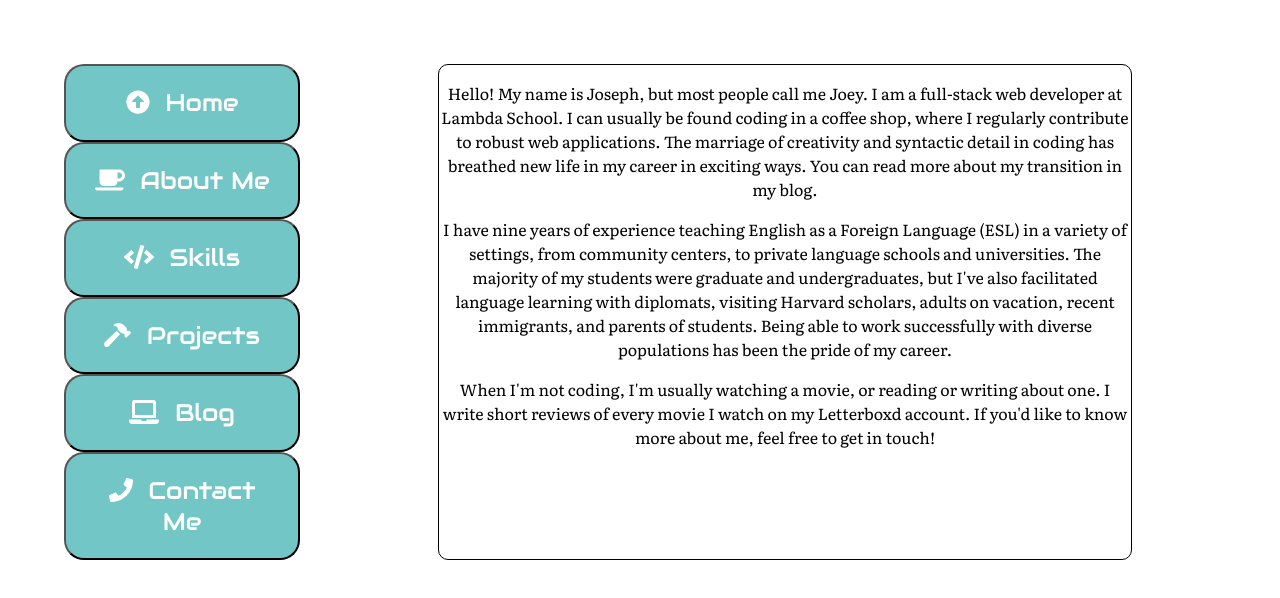
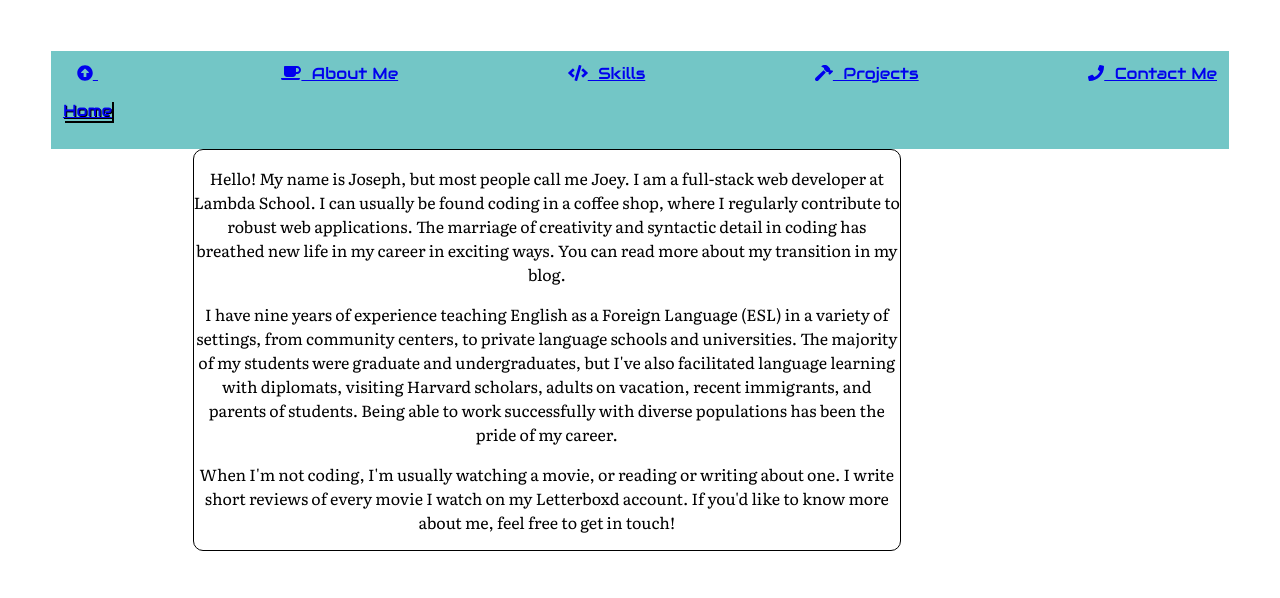
Before and after one commit to zeravenyoej/portfolio, a React (Create React App) app: page /about in a window 1280 px wide. Shown: the top 598 px of the page. Built offline with nearby package versions, Linux system fonts and the light colour scheme; a web font is replaced by a local one.

Commit message:
restructured container files

```diff
--- a/src/App.js
+++ b/src/App.js
@@ -1,13 +1,12 @@
 import React from 'react';
 import { Route } from 'react-router-dom';
 import './App.css';
-import {MainContainer} from './components/Containers';
-import NavBar from './components/NavBar';
+import styled from 'styled-components';
+import NavBarSide from './components/NavBarSide';
 import Home from './components/Home';
 import About from './components/About';
 import Skills from './components/Skills';
 import Projects from './components/Projects';
-import Blog from './components/Blog';
 import Contact from './components/Contact';
 import { library } from '@fortawesome/fontawesome-svg-core';
 import { fab } from '@fortawesome/free-brands-svg-icons';
@@ -17,15 +16,23 @@ library.add(fab, faFilm, faCoffee, faGraduationCap, faArrowAltCircleUp, faCode,
 
 
 function App() {
+
+  const MainContainer = styled.div`
+    margin: auto;
+    padding: 4%;
+    display: flex;
+    flex-direction: row;
+    justify-content: space-evenly;
+`;
+
   return (
     <div className="App">
       <MainContainer>
-        <Route path='/' render={(props)=><NavBar {...props}/>}/>
+        <Route exact path='/' render={(props)=><NavBarSide {...props}/>}/>
         <Route exact path='/' render={(props)=><Home {...props}/>}/>
         <Route path='/about' render={(props)=><About {...props}/>}/>
         <Route path='/skills' render={(props)=><Skills {...props}/>}/>
         <Route path='/projects' render={(props)=><Projects {...props}/>}/>
-        <Route path='/blog' render={(props)=><Blog {...props}/>}/>
         <Route path='/contact' render={(props)=><Contact {...props}/>}/>
       </MainContainer>
     </div>
--- a/src/components/About.js
+++ b/src/components/About.js
@@ -1,7 +1,10 @@
 import React from 'react';
 import styled from 'styled-components';
+import NavBarTop from './NavBarTop';
+
 
 function About () {
+
     const StyledDiv = styled.div`
         background: white;
         border: 1px solid black;
@@ -10,10 +13,10 @@ function About () {
         font-family: 'Raleway', sans-serif;
         font-family: 'Literata', serif;
         margin-left: 12%;
-
     `;
-
     return (
+        <div>
+            <NavBarTop/>
             <StyledDiv>
                 <p>Hello! My name is Joseph, but most people call me Joey. I am a full-stack web developer at Lambda School.
                 I can usually be found coding in a coffee shop, where I regularly contribute to robust web applications.
@@ -27,6 +30,7 @@ function About () {
                 <p>When I'm not coding, I'm usually watching a movie, or reading or writing about one. I write short reviews
                 of every movie I watch on my Letterboxd account. If you'd like to know more about me, feel free to get in touch! </p>
             </StyledDiv>
+        </div>
         );
 };
 
--- a/src/components/Blog.js
+++ /dev/null
@@ -1,11 +0,0 @@
-import React from 'react';
-
-
-function Blog () {
-
-    return (
-        <h1>hi</h1>
-    );
-};
-
-export default Blog;
--- a/src/components/Contact.js
+++ b/src/components/Contact.js
@@ -1,10 +1,13 @@
 import React from 'react';
+import NavBarTop from './NavBarTop';
 
 
 function Contact () {
 
     return (
-        <h1>hello</h1>
+        <div>
+        <NavBarTop/>
+    </div>
     );
 };
 
--- a/src/components/Containers.js
+++ /dev/null
@@ -1,23 +0,0 @@
-import styled from 'styled-components';
-import CityMe from '../images/CityMe.png';
-
-
-
-export const MainContainer = styled.div`
-    margin: auto;
-    padding: 5%;
-    display: flex;
-    flex-direction: row;
-`;
-
-export const HomeDiv = styled.div`
-    display: flex;
-    flex-direction: column;
-    justify-content: space-between;
-    margin-left: 20%;
-    background-image: url(${CityMe});
-    background-size: cover;
-    height: 80vh;
-    padding: 2%;
-    border-radius: 10px;
-`;
--- a/src/components/Home.js
+++ b/src/components/Home.js
@@ -2,7 +2,19 @@ import React from 'react';
 import styled from 'styled-components';
 //import { FontAwesomeIcon } from '@fortawesome/react-fontawesome';
 //import { Link } from 'react-router-dom';
-import { HomeDiv } from './Containers';
+import CityMe from '../images/CityMe.png';
+
+
+const HomeDiv = styled.div`
+    display: flex;
+    flex-direction: column;
+    background-image: url(${CityMe});
+    background-size: cover;
+    height: 80vh;
+    padding: 2%;
+    border-radius: 10px;
+`;
+
 
 const StyledHero = styled.div`
     font-family: 'Audiowide', cursive;
--- a/src/components/NavBar.js
+++ b/src/components/NavBarSide.js
@@ -1,9 +1,11 @@
 import React from 'react';
 import styled from 'styled-components';
 import { FontAwesomeIcon } from '@fortawesome/react-fontawesome';
+// import { directive } from '@babel/types';
+// import { faColumns } from '@fortawesome/free-solid-svg-icons';
 
 
-const StyledNav = styled.nav`
+const StyledNavBar = styled.nav`
     display: flex;
     flex-direction: column;
     justify-content: space-between;
@@ -17,11 +19,13 @@ const StyledBttn = styled.button`
     font-family: 'Audiowide', cursive;
     background-color: #129e9e96;
     color: white;
+    text-shadow: 1px 1px black;
+    box-shadow: 2px 2px black;
 `;
 
-function NavBar ({history}) {
+export default function NavBarSide ({history}) {
     return (
-        <StyledNav>
+        <StyledNavBar>
             <StyledBttn onClick={()=>history.push('/')}>
                 <FontAwesomeIcon icon="arrow-alt-circle-up" />
                 &nbsp;
@@ -42,18 +46,11 @@ function NavBar ({history}) {
                 &nbsp;
                 Projects
             </StyledBttn>
-            <StyledBttn onClick={()=>history.push('blog')}>
-                <FontAwesomeIcon icon="laptop" />
-                &nbsp;
-                Blog
-            </StyledBttn>
             <StyledBttn onClick={()=>history.push('contact')}>
                 <FontAwesomeIcon icon="phone" />
                 &nbsp;
                 Contact Me
             </StyledBttn>
-        </StyledNav>
+        </StyledNavBar>
     );
 };
-
-export default NavBar;
--- /dev/null
+++ b/src/components/NavBarTop.js
@@ -0,0 +1,53 @@
+import React from 'react';
+import { Link } from 'react-router-dom';
+import styled from 'styled-components';
+import { FontAwesomeIcon } from '@fortawesome/react-fontawesome';
+
+const StyledNav = styled.div`
+    font-family: 'Audiowide', cursive;
+    background-color: #129e9e96;
+    display: flex;
+    justify-content: space-between;
+    padding: 1%;
+    text-decoration: none;
+`;
+
+const StyledP = styled.p`
+    text-shadow: 1px 1px black;
+    box-shadow: 2px 2px black;
+`;
+
+
+function NavBarTop () {
+    return (
+        <StyledNav>
+            <Link to='/'>
+                <FontAwesomeIcon icon="arrow-alt-circle-up" />
+                &nbsp;
+                <StyledP>Home</StyledP>
+            </Link>
+            <Link to='/about'>
+                <FontAwesomeIcon icon="coffee" />
+                &nbsp;
+                About Me
+            </Link>
+            <Link to='/skills'>
+                <FontAwesomeIcon icon="code" />
+                &nbsp;
+                Skills
+            </Link>
+            <Link to='/projects'>
+                <FontAwesomeIcon icon="hammer" />
+                &nbsp;
+                Projects
+            </Link>
+            <Link to='/contact'>
+                <FontAwesomeIcon icon="phone" />
+                &nbsp;
+                Contact Me
+            </Link>
+        </StyledNav>
+    );
+}
+
+export default NavBarTop;
--- a/src/components/Projects.js
+++ b/src/components/Projects.js
@@ -1,10 +1,13 @@
 import React from 'react';
+import NavBarTop from './NavBarTop';
 
 
 function Projects () {
 
     return (
-        <h1>hi</h1>
+        <div>
+            <NavBarTop/>
+        </div>
     );
 };
 
--- a/src/components/Skills.js
+++ b/src/components/Skills.js
@@ -1,10 +1,13 @@
 import React from 'react';
+import NavBarTop from './NavBarTop';
 
 
 function Skills () {
 
     return (
-        <h1>hi</h1>
+        <div>
+        <NavBarTop/>
+    </div>
     );
 };
 
```
Lines whose indentation alone changed are shown as unchanged.
